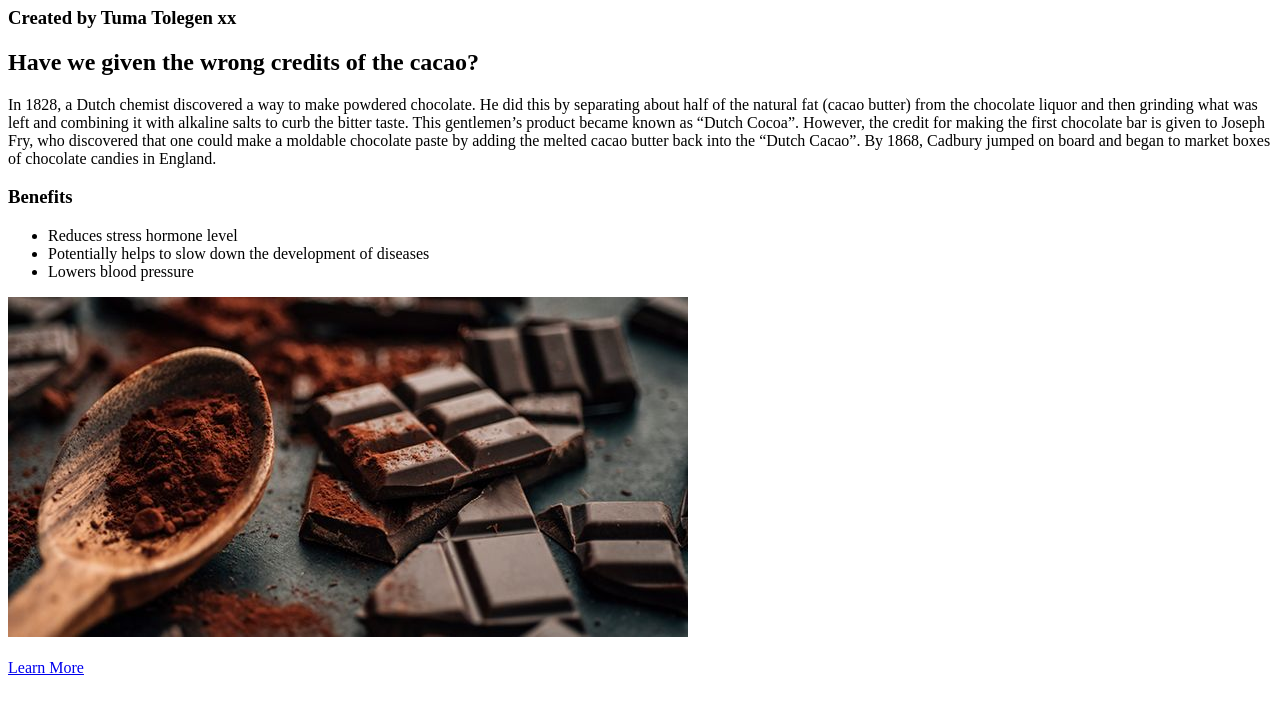
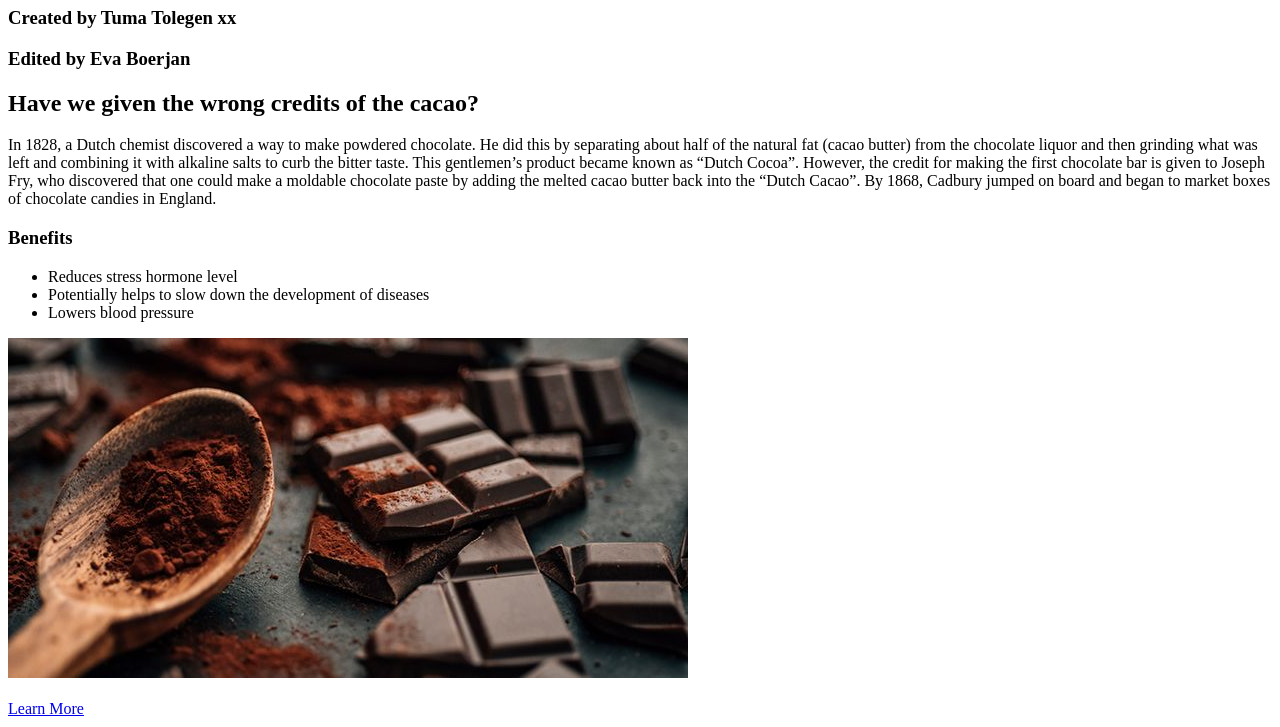
Before and after one commit to Tuma-Tolegen/prj4-chapter-3, a plain HTML site: page index.html in a window 1280 px wide. Shown: the part 73-800 px from the top of the page. Drawn offline with Linux system fonts and the light colour scheme.

Commit message:
Update index.html
edited by eva

```diff
--- a/index.html
+++ b/index.html
@@ -7,6 +7,7 @@
 <body>
 	<h1>Organic Raw Chocolate at Buas</h1>
 	<h3>Created by Tuma Tolegen xx</h3>
+	<h3>Edited by Eva Boerjan</h3>
 	<div id="introduction">
 		<h2>Have we given the wrong credits of the cacao?</h2>
 		<p>In 1828, a Dutch chemist discovered a way to make powdered chocolate. He did this by separating about half of the natural fat (cacao butter) from the chocolate liquor and then grinding what was left and combining it with alkaline salts to curb the bitter taste. This gentlemen’s product became known as “Dutch Cocoa”. However, the credit for making the first chocolate bar is given to Joseph Fry, who discovered that one could make a moldable chocolate paste by adding the melted cacao butter back into the “Dutch Cacao”. By 1868, Cadbury jumped on board and began to market boxes of chocolate candies in England.</p>
```
